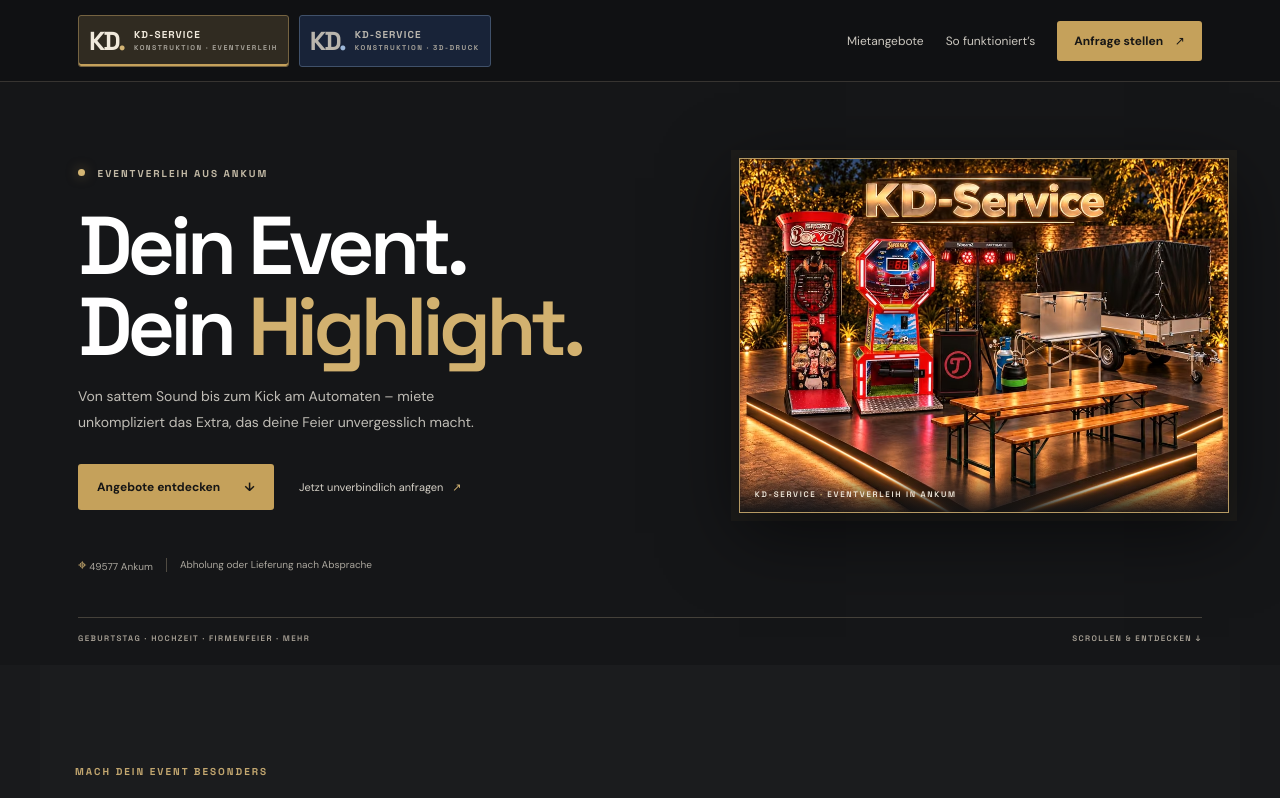
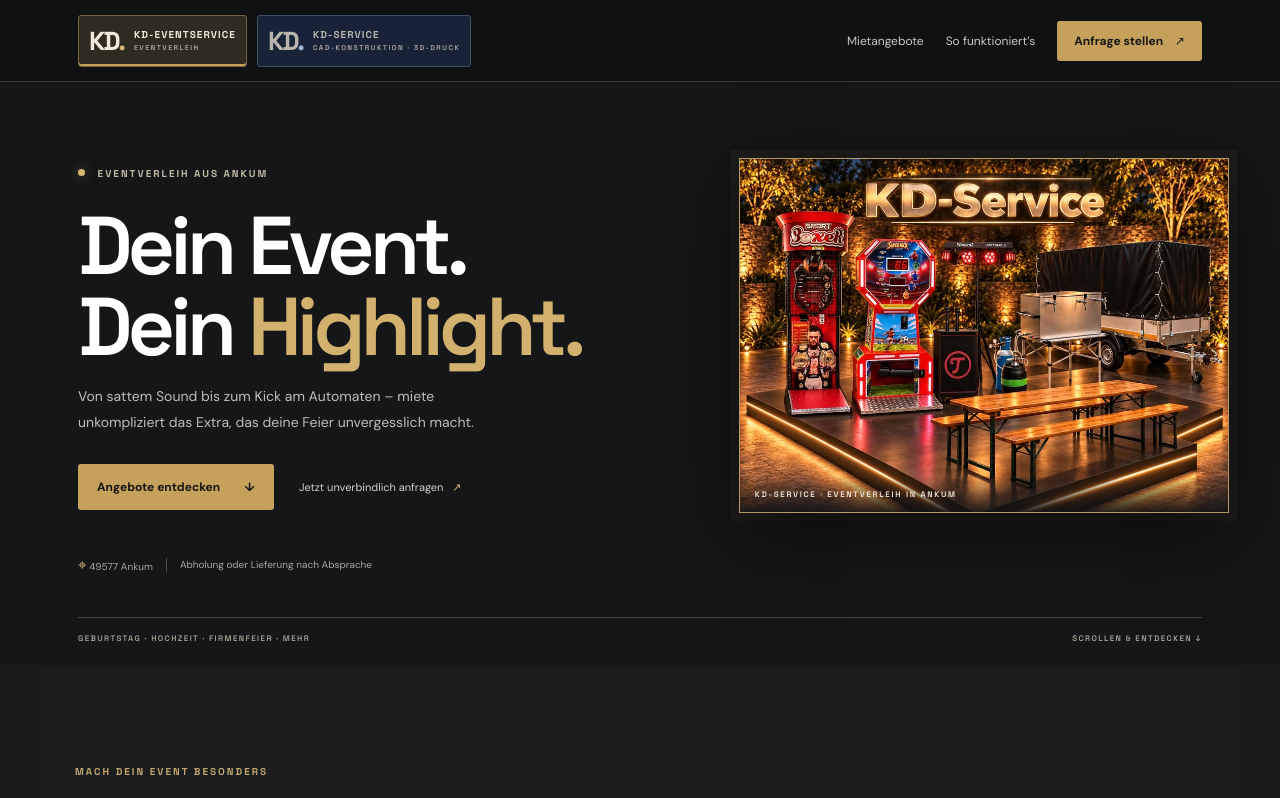
Before and after one commit to Daniel-Abend/Website-Test, a Vue app: page / in a window 1280 px wide. Shown: the top 798 px of the page. Built offline with nearby package versions, Linux system fonts and the light colour scheme.

Commit message:
icontext

```diff
--- a/src/App.vue
+++ b/src/App.vue
@@ -119,7 +119,7 @@ watch(activeService, (service) => {
         @click="activeService = 'event'"
       >
         <span class="brand-mark">KD<span>.</span></span>
-        <span class="brand-name">KD-SERVICE<span>KONSTRUKTION · EVENTVERLEIH</span></span>
+        <span class="brand-name">KD-EVENTSERVICE<span> EVENTVERLEIH </span></span>
       </button>
       <button
         class="service-tab cad-tab"
@@ -129,7 +129,7 @@ watch(activeService, (service) => {
         @click="activeService = 'cad'"
       >
         <span class="brand-mark">KD<span>.</span></span>
-        <span class="brand-name">KD-SERVICE<span>KONSTRUKTION · 3D-DRUCK</span></span>
+        <span class="brand-name">KD-SERVICE<span> CAD-KONSTRUKTION · 3D-DRUCK</span></span>
       </button>
     </div>
     <nav aria-label="Hauptnavigation">
```
